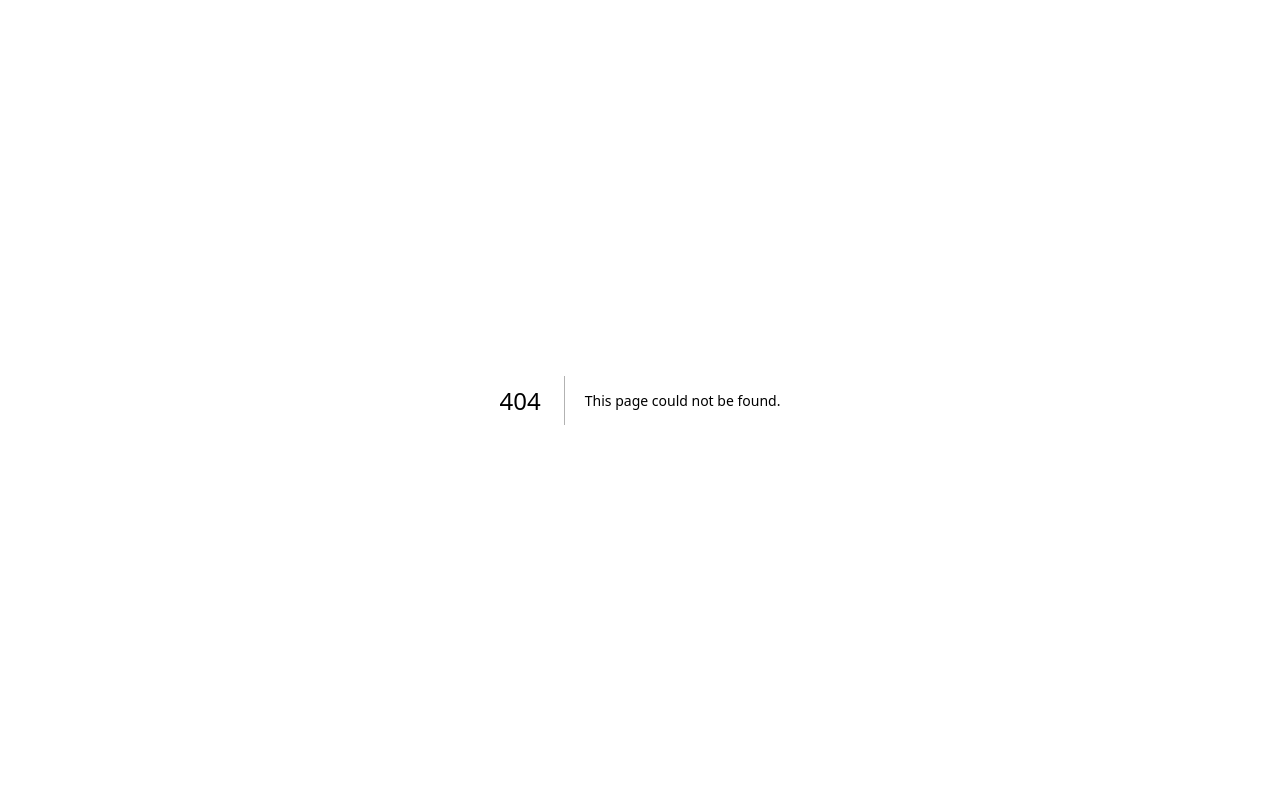
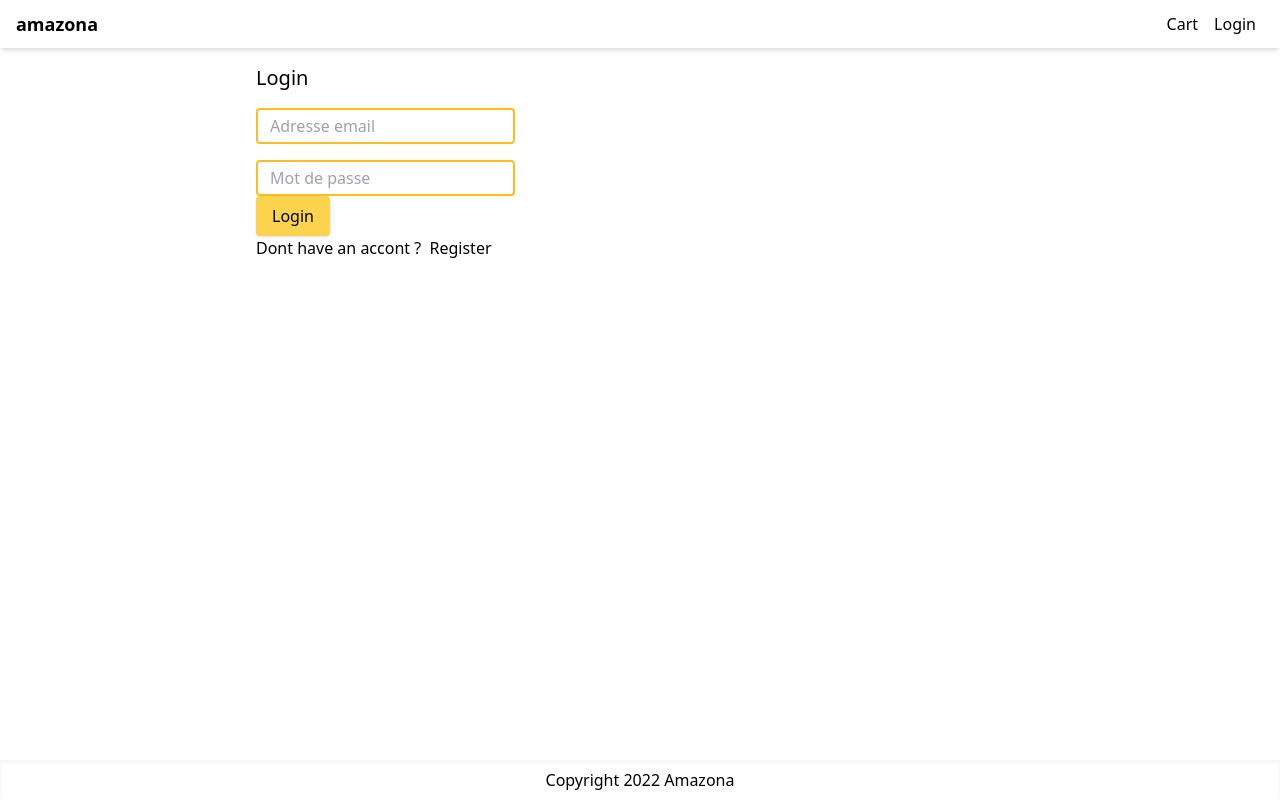
Before and after one commit to Yassmine2020/amazona, a Next.js app: page /login in a window 1280 px wide. Before the commit this address had no page. Built offline with nearby package versions, Linux system fonts and the light colour scheme.

Commit message:
login page using react hook form

```diff
--- a/package.json
+++ b/package.json
@@ -10,7 +10,8 @@
     "js-cookie": "^2.2.1",
     "next": "latest",
     "react": "18.2.0",
-    "react-dom": "18.2.0"
+    "react-dom": "18.2.0",
+    "react-hook-form": "^7.41.5"
   },
   "devDependencies": {
     "@types/node": "18.11.3",
--- a/pages/cart.js
+++ b/pages/cart.js
@@ -94,7 +94,7 @@ function CartScreen() {
               <li>
                 <button
                   className="primary-button w-full"
-                  onClick={() => router.push('/shipping')}>
+                  onClick={() => router.push('login?redirect=/shipping')}>
                   Check out
                 </button>
               </li>
--- /dev/null
+++ b/pages/login.js
@@ -0,0 +1,69 @@
+import Link from 'next/link';
+import React from 'react';
+import { useForm } from 'react-hook-form';
+import Layout from '../components/Layout';
+
+export default function LoginScreen() {
+  const {
+    handleSubmit,
+    register,
+    formState: { errors },
+  } = useForm();
+
+  const submitHandler = ({ email, password }) => {
+    console.log({ email, password });
+  };
+  return (
+    <Layout title="Login">
+      <form
+        className="mx-auto max-w-screen-md"
+        onSubmit={handleSubmit(submitHandler)}>
+        <h1 className="mb-4 text-xl">Login</h1>
+        <div className="mb-4">
+          <input
+            type="email"
+            {...register('email', {
+              required: 'Please enter email',
+              pattern: {
+                value: /^[zaa]+@[aaz].[aza]+$/i,
+                message: 'Please enter valid email',
+              },
+            })}
+            className=" bg-white block focus:outline-none
+                border-2 border-primary-400 focus:ring-1 focus:ring-transparent
+                focus:ring-offset-2 focus:ring-offset-primary-300 rounded py-1 px-3"
+            placeholder="Adresse email"
+          />
+          {errors.email && (
+            <div className="text-red-500">{errors.email.message}</div>
+          )}
+        </div>
+        <div>
+          <input
+            type="password"
+            {...register('password', {
+              required: 'Please enter password',
+              minLength: {
+                value: 6,
+                message: 'password is more then 5 characters',
+              },
+            })}
+            className=" bg-white block focus:outline-none
+                border-2 border-primary-400 focus:ring-1 focus:ring-transparent
+                focus:ring-offset-2 focus:ring-offset-primary-300 rounded py-1 px-3"
+            placeholder="Mot de passe"
+          />
+          {errors.password && (
+            <div className="text-red-500">{errors.password.message}</div>
+          )}
+        </div>
+
+        <button className="primary-button">Login</button>
+        <div className="mb-4">
+          Dont have an accont ? &nbsp;
+          <Link href="register">Register</Link>
+        </div>
+      </form>
+    </Layout>
+  );
+}
--- a/tailwind.config.js
+++ b/tailwind.config.js
@@ -11,7 +11,6 @@ module.exports = {
       },
       colors: {
         primary: {
-          // tomorow nredo amber
           50: '#fffbeb',
           100: '#fef3c7',
           200: '#fde68a',
@@ -23,6 +22,18 @@ module.exports = {
           800: '#92400e',
           900: '#78350f',
         },
+        secondary: {
+          50: '#E8EAF6',
+          100: '#C5CAE9',
+          200: '#9FA8DA',
+          300: '#7986CB',
+          400: '#5C6BC0',
+          500: '#3F51B5',
+          600: '#3949AB',
+          700: '#303F9F',
+          800: '#283593',
+          900: '#1A237E',
+        },
       },
     },
   },
```
Also changed, not shown: 1 other file (tests, documents, lock files or other folders).
